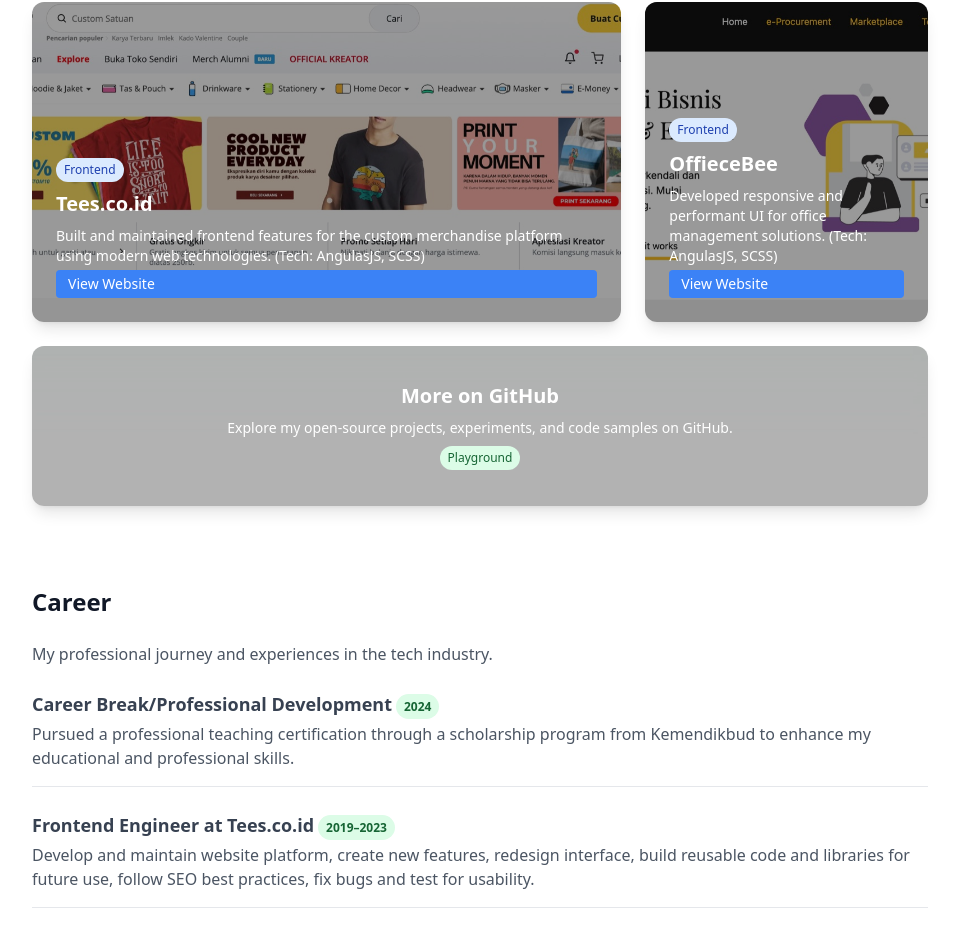
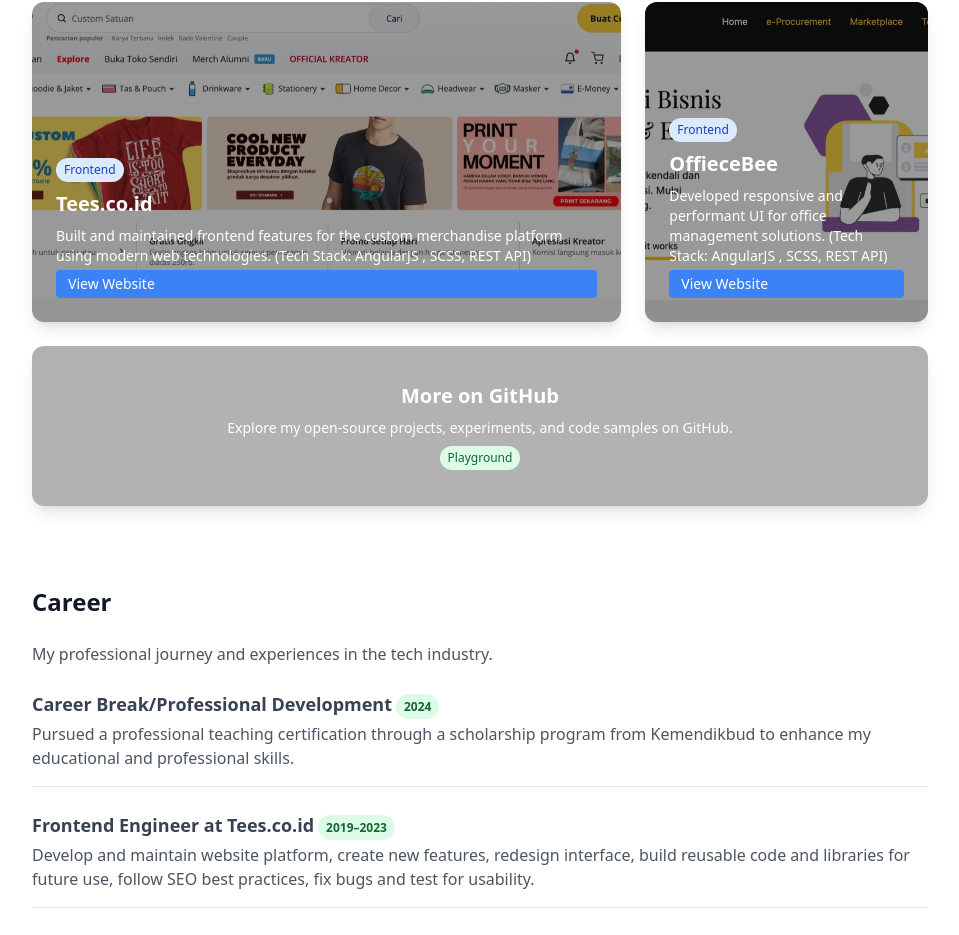
Before and after one commit to verinverdian/portofolio, a Next.js app: page / in a window 1280 px wide. Shown: the part 749-1684 px from the top of the page, without its empty margins (160-1119 px from the left). Built offline with nearby package versions, Linux system fonts and the light colour scheme.

Commit message:
updated minor

```diff
--- a/src/app/page.tsx
+++ b/src/app/page.tsx
@@ -172,7 +172,7 @@
                   </span>
                 </div>
                 <h3 className="text-white text-xl font-semibold mb-2">Tees.co.id</h3>
-                <p className="text-white dark:text-gray-300 text-sm mb-1"> Built and maintained frontend features for the custom merchandise platform using modern web technologies. (Tech: AngulasJS, SCSS) </p>
+                <p className="text-white dark:text-gray-300 text-sm mb-1"> Built and maintained frontend features for the custom merchandise platform using modern web technologies. (Tech Stack: AngularJS , SCSS, REST API) </p>
                 <span className="inline-block text-sm bg-blue-500 text-white px-3 py-1 rounded hover:bg-blue-600 transition">
                   View Website
                 </span>
@@ -200,7 +200,7 @@
                   </span>
                 </div>
                 <h3 className="text-white text-xl font-semibold mb-2">OffieceBee</h3>
-                <p className="text-white dark:text-gray-300 text-sm mb-1"> Developed responsive and performant UI for office management solutions. (Tech: AngulasJS, SCSS)</p>
+                <p className="text-white dark:text-gray-300 text-sm mb-1"> Developed responsive and performant UI for office management solutions. (Tech Stack: AngularJS , SCSS, REST API)</p>
                 <span className="inline-block text-sm bg-blue-500 text-white px-3 py-1 rounded hover:bg-blue-600 transition">
                   View Website
                 </span>
```
